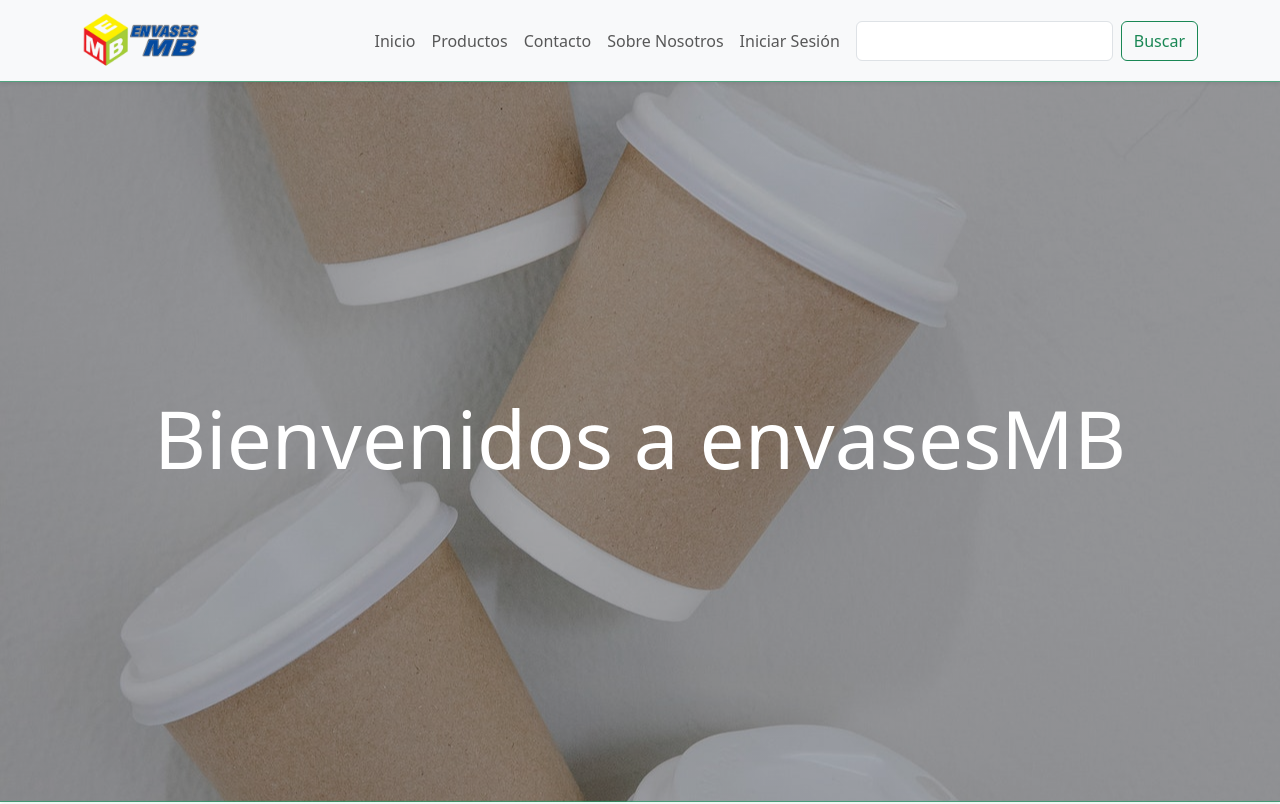
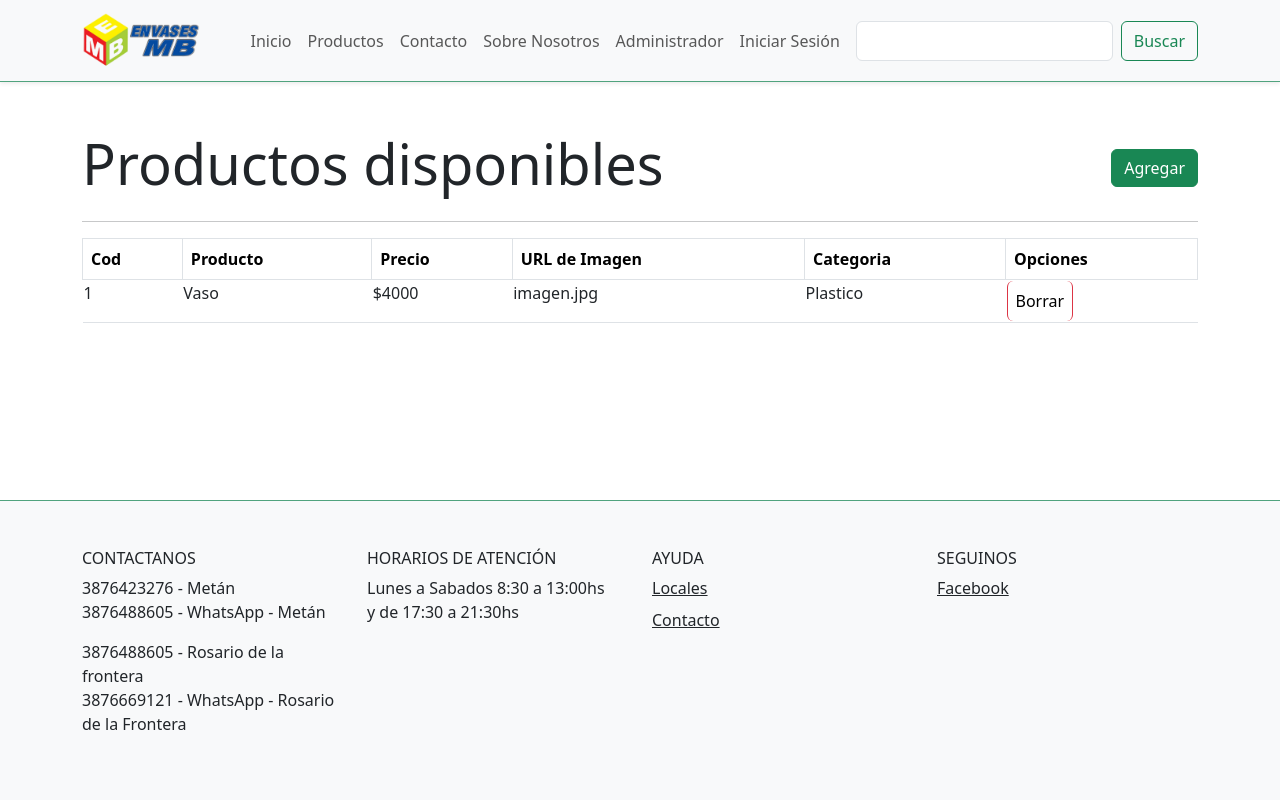
Before and after one commit to ezequielmonachesi/mbEnvasesReact, a React (Vite) app: page / in a window 1280 px wide. Shown: the top 804 px of the page. Built offline with nearby package versions, Linux system fonts and the light colour scheme.

Commit message:
se empieza a maquetar titulo, boton agregar y tabla

```diff
--- a/src/App.jsx
+++ b/src/App.jsx
@@ -3,12 +3,14 @@ import "bootstrap/dist/css/bootstrap.min.css";
 import Menu from "./components/common/Menu";
 import Footer from "./components/common/Footer";
 import Inicio from "./components/views/Inicio";
+import Administrador from "./components/views/Administrador";
 
 function App() {
   return (
     <>
       <Menu></Menu>
-      <Inicio></Inicio>
+      {/* <Inicio></Inicio> */}
+      <Administrador></Administrador>
       <Footer></Footer>
     </>
   );
--- a/src/components/common/Menu.jsx
+++ b/src/components/common/Menu.jsx
@@ -22,6 +22,7 @@ function Menu() {
             <Nav.Link href="#action2">Productos</Nav.Link>
             <Nav.Link href="#action2">Contacto</Nav.Link>
             <Nav.Link href="#">Sobre Nosotros</Nav.Link>
+            <Nav.Link href="#">Administrador</Nav.Link>
             <Nav.Link href="#">Iniciar Sesión</Nav.Link>
             <Form className="d-flex ms-2">
               <Form.Control
--- a/src/components/views/Administrador.jsx
+++ b/src/components/views/Administrador.jsx
@@ -1,11 +1,40 @@
-import React from 'react';
+import React from "react";
+import { Button, Container, Table } from "react-bootstrap";
 
 const Administrador = () => {
-    return (
-        <div>
-            Administrador
+  return (
+    <>
+      <Container className="mainSection">
+        <div className="d-flex justify-content-between align-items-center mt-5">
+          <h1 className="display-4 ">Productos disponibles</h1>
+          <Button className="btn btn-success">Agregar</Button>
         </div>
-    );
+        <hr />
+        <Table responsive striped bordered hover>
+          <thead>
+            <tr>
+              <th>Cod</th>
+              <th>Producto</th>
+              <th>Precio</th>
+              <th>URL de Imagen</th>
+              <th>Categoria</th>
+              <th>Opciones</th>
+            </tr>
+          </thead>
+          <tbody>
+            <td>1</td>
+            <td>Vaso</td>
+            <td>$4000</td>
+            <td>imagen.jpg</td>
+            <td>Plastico</td>
+            <td>
+              <Button className="btn btn-danger">Borrar</Button>
+            </td>
+          </tbody>
+        </Table>
+      </Container>
+    </>
+  );
 };
 
 export default Administrador;
```
